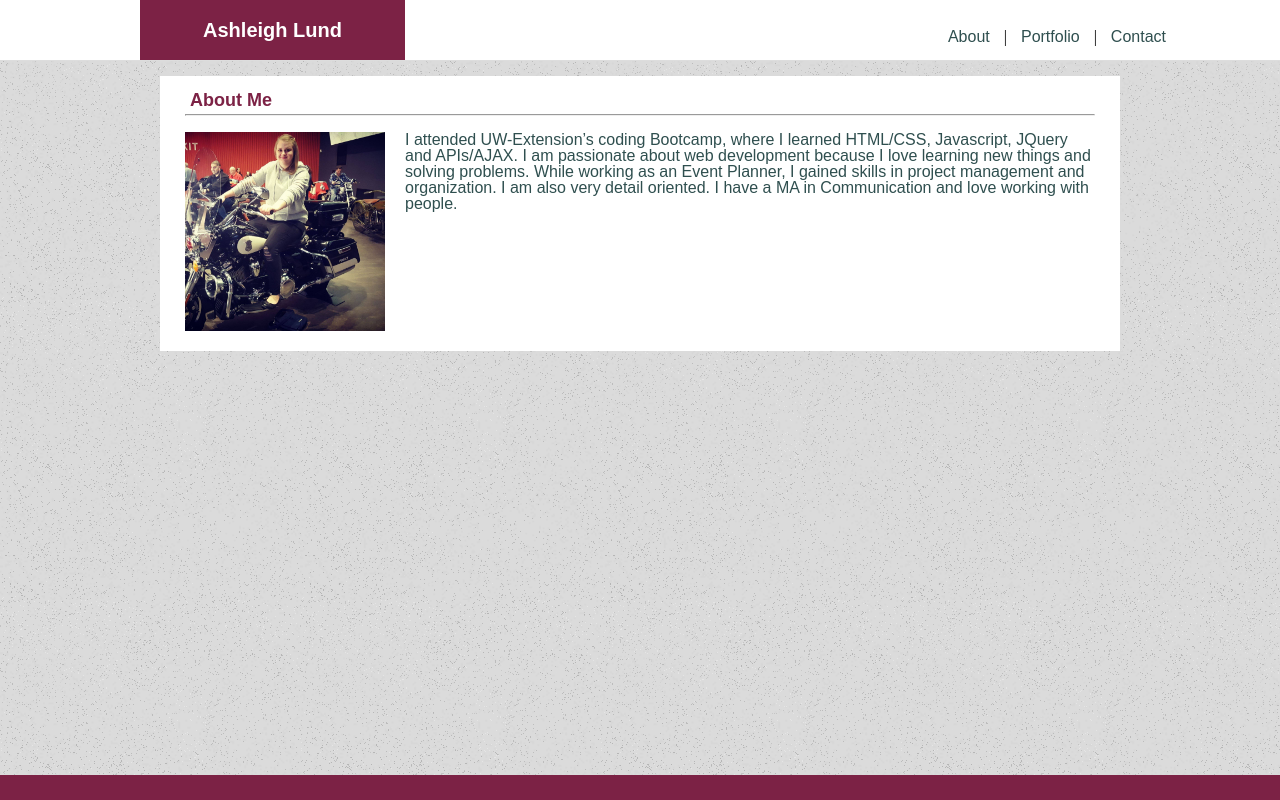
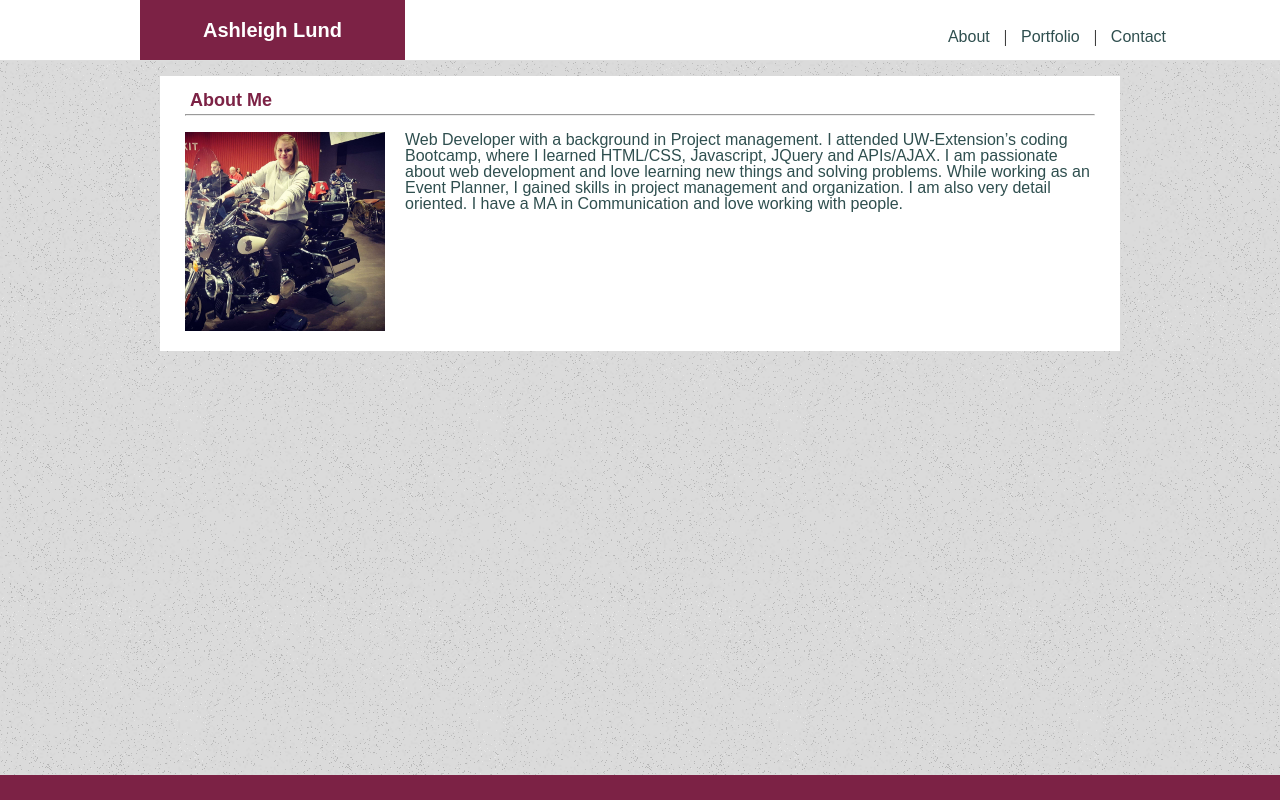
Before and after one commit to AshLund/new_portfolio, a plain HTML site: page index.html in a window 1280 px wide. Drawn offline with Linux system fonts and the light colour scheme.

Commit message:
updated bio with brand statement

```diff
--- a/index.html
+++ b/index.html
@@ -34,7 +34,7 @@
         <img src= "assets/images/harley.jpg" alt="Ashleigh Lund" style="max-width:100%" width="200"/>
 
 
-        <p>  I attended UW-Extension’s coding Bootcamp, where I learned HTML/CSS, Javascript, JQuery and APIs/AJAX. I am passionate about web development because I love learning new things and solving problems. While working as an Event Planner, I gained skills in project management and organization. I am also very detail oriented. I have a MA in Communication and love working with people.  </p>
+        <p>  Web Developer with a background in Project management. I attended UW-Extension’s coding Bootcamp, where I learned HTML/CSS, Javascript, JQuery and APIs/AJAX. I am passionate about web development and love learning new things and solving problems. While working as an Event Planner, I gained skills in project management and organization. I am also very detail oriented. I have a MA in Communication and love working with people.  </p>
 
 <br>
 
```
